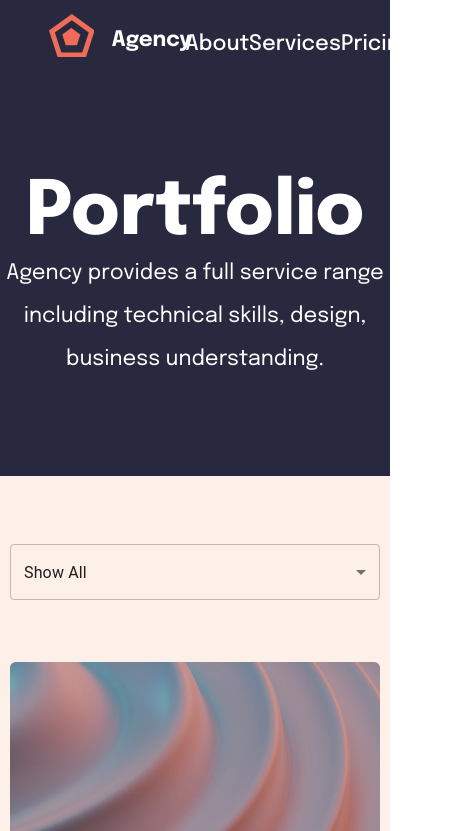
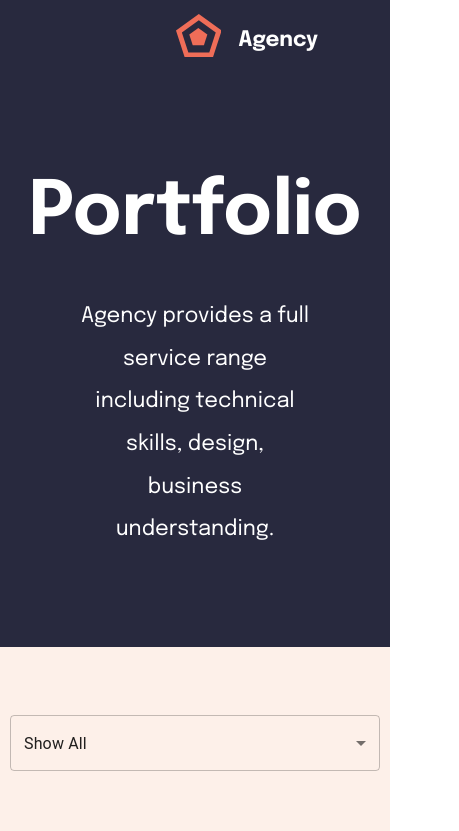
Before and after one commit to semwett0301/test-for-jupiter, a React (Create React App) app: page / in a window 390 px wide. Shown: the top 831 px of the page, 459 px wide, since content can reach past the window. Built offline with nearby package versions, Linux system fonts and the light colour scheme.

Commit message:
Fix details in RepresentingHeader.module.css and HeaderMenu.module.css

```diff
--- a/src/components/view-components/HeaderView/HeaderMenu/HeaderMenu.module.css
+++ b/src/components/view-components/HeaderView/HeaderMenu/HeaderMenu.module.css
@@ -7,3 +7,9 @@
 .header_menu {
     width: 40vw;
 }
+
+@media (max-width: 1040px) {
+    .menu {
+        display: none;
+    }
+}
--- a/src/components/view-components/RepresentingView/RepresentingHeader/RepresentingHeader.module.css
+++ b/src/components/view-components/RepresentingView/RepresentingHeader/RepresentingHeader.module.css
@@ -1,5 +1,5 @@
 .representing_header {
-    font-family: Epilogue-ExtraBold, serif;
+    font-family: Epilogue-Bold, sans-serif;
     font-size: 56pt;
     color: #ffffff;
 
--- a/src/components/view-components/RepresentingView/RepresentingText/Represeting.module.css
+++ b/src/components/view-components/RepresentingView/RepresentingText/Represeting.module.css
@@ -13,8 +13,9 @@
 
 @media (max-width: 1040px) {
     .text {
-        min-width: 10em;
-        max-width: 21em;
+        max-width: 60%;
         margin: 0;
+
+        margin-top: 2em;
     }
 }
```
